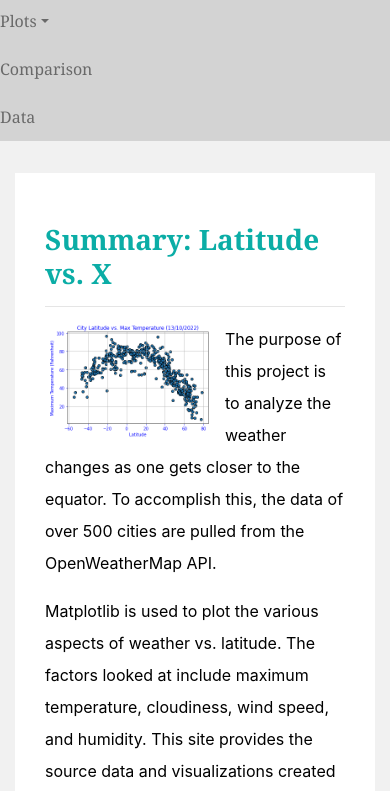
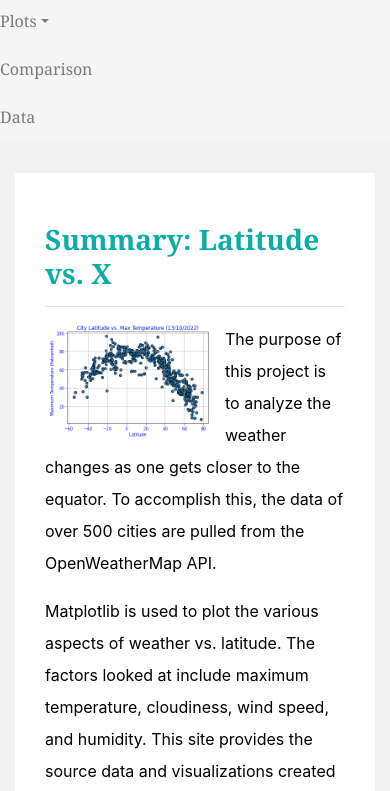
Before and after one commit to SNNandhini/Web_Design_Challenge, a plain HTML site: page index.html in a window 390 px wide. Both pictures are taken after a click on the button 362 px from the left and 25 px from the top of the page. Shown: the part 53-844 px from the top of the page. Drawn offline with nearby package versions, Linux system fonts and the light colour scheme.

Commit message:
css updated for navbar collapse background colour

```diff
--- a/Assets/css/style.css
+++ b/Assets/css/style.css
@@ -98,7 +98,7 @@ body {
 
     /* backround colour of the navbar items when collapsed */
     .navbar-collapse{
-      background-color: lightgrey;
+      background-color: whitesmoke;
     }
 
   }
```
Lines whose indentation alone changed are shown as unchanged.
